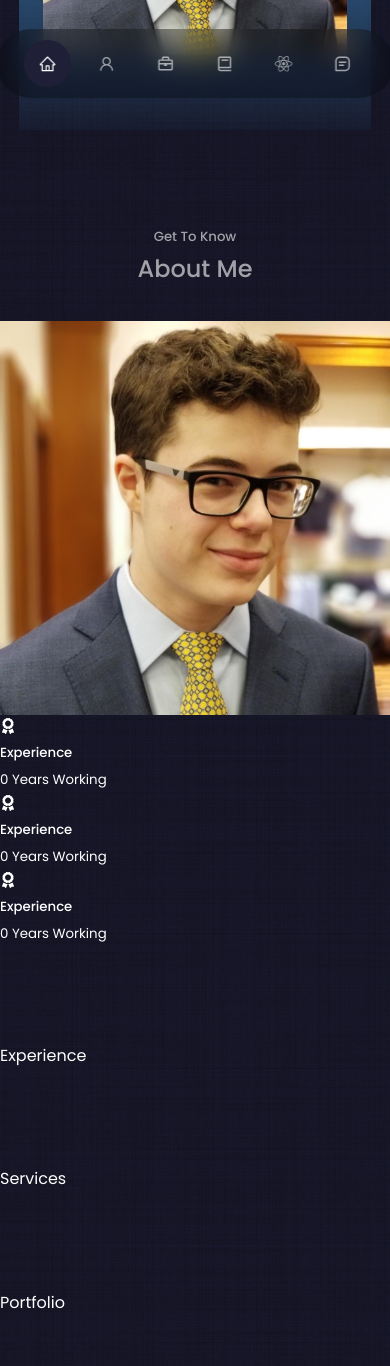
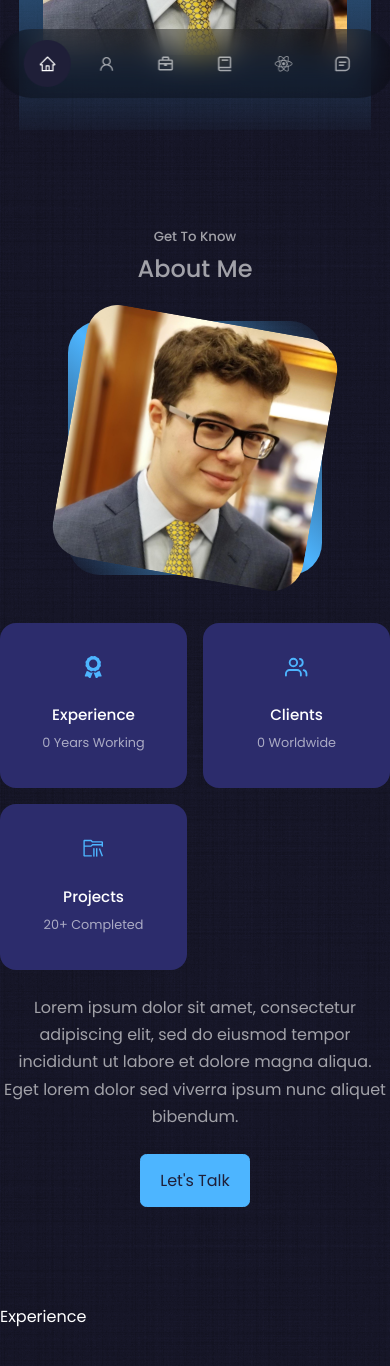
Before and after one commit to TheJasonOsmond/React-Portfolio-Website, a React (Create React App) app: page / in a window 390 px wide. Shown: the part 714-2080 px from the top of the page. Built offline with nearby package versions, Linux system fonts and the light colour scheme.

Commit message:
About Section Complete

```diff
--- a/src/components/about/About.jsx
+++ b/src/components/about/About.jsx
@@ -2,6 +2,8 @@
 import './about.css'
 import ME from '../../assets/me-about.jpg'
 import {FaAward} from 'react-icons/fa'
+import {FiUsers} from 'react-icons/fi'
+import {VscFolderLibrary} from 'react-icons/vsc'
 
 const About = () => {
   return (
@@ -24,17 +26,25 @@
             </article>
 
             <article className='about__card'>
-              <FaAward className='about__icon'/>
-              <h5> Experience </h5>
-              <small> 0 Years Working </small>
+              <FiUsers className='about__icon'/>
+              <h5> Clients </h5>
+              <small> 0 Worldwide </small>
             </article>
 
             <article className='about__card'>
-              <FaAward className='about__icon'/>
-              <h5> Experience </h5>
-              <small> 0 Years Working </small>
+              <VscFolderLibrary className='about__icon'/>
+              <h5> Projects </h5>
+              <small> 20+ Completed </small>
             </article>
           </div>
+
+          <p>
+          Lorem ipsum dolor sit amet, consectetur adipiscing elit,
+          sed do eiusmod tempor incididunt ut labore et dolore magna aliqua.
+          Eget lorem dolor sed viverra ipsum nunc aliquet bibendum.
+          </p>
+
+          <a href='#contact' className='btn btn-primary'> Let's Talk</a>
         </div>
       </div>
     </section>
--- a/src/components/about/about.css
+++ b/src/components/about/about.css
@@ -0,0 +1,111 @@
+.about__container {
+    display: grid;
+    grid-template-columns: 35% 50%;
+    gap: 15%;
+}
+
+.about__me {
+    width: 100%;
+    aspect-ratio: 1/1;
+    border-radius: 2rem;
+    background: linear-gradient(
+        45deg,
+        transparent,
+        var(--color-primary),
+        transparent
+    );
+    display: grid;
+    place-items: center;
+}
+
+.about__me-image {
+    border-radius: 2rem;
+    overflow: hidden;
+    transform: rotate(10deg);
+    transition: var(--transition);
+}
+
+.about__me-image:hover{
+    transform: rotate(0deg);
+}
+
+.about__cards{
+    display: grid;
+    grid-template-columns: repeat(3,1fr);
+    gap: 1.5rem;
+}
+
+.about__card {
+    background: var(--color-bg-variant);
+    border: 1px solid transparent;
+    border-radius: 1rem;
+    padding: 2rem;
+    text-align: center;
+}
+
+.about__card:hover {
+    background: transparent;
+    border-color: var(--color-primary-variant);
+    cursor: default;
+}
+
+.about__icon {
+    color: var(--color-primary);
+    font-size: 1.4rem;
+    margin-bottom: 1rem;
+}
+
+.about__card h5 {
+    font-size: 0.95rem;
+}
+
+.about__card small{
+    font-size: 0.8rem;
+    color: var(--color-light)
+}
+
+.about__content p {
+    margin: 2rem 0 2.6rem;
+    color: var(--color-light);
+
+}
+
+/* ================= MEDIA QUERIES (MEDIUM DEVICES) ================= */
+@media screen and (max-width: 1024px){
+    .about__container {
+        grid-template-columns: 1fr;
+        gap: 0;
+    }
+
+    .about__me{
+        width: 50%;
+        margin: 2rem auto 4rem;
+    }
+
+    .about__content p {
+        margin: 1rem 0 1.5rem;
+    }
+}
+
+
+/* ================= MEDIA QUERIES (SMALL DEVICES) ================= */
+@media screen and (max-width: 600px){
+    .about__me {
+        width: 65%;
+        margin: 0 auto 3rem;
+    }
+    .about__cards{
+        grid-template-columns: 1fr 1fr;
+        gap: 1rem;
+    }
+
+    .about__content{
+        text-align: center;
+    }
+
+    .about__content p {
+        margin: 1.5rem 0;
+    }
+
+    .header_socials, .scroll__down{display: none;}
+}
```
